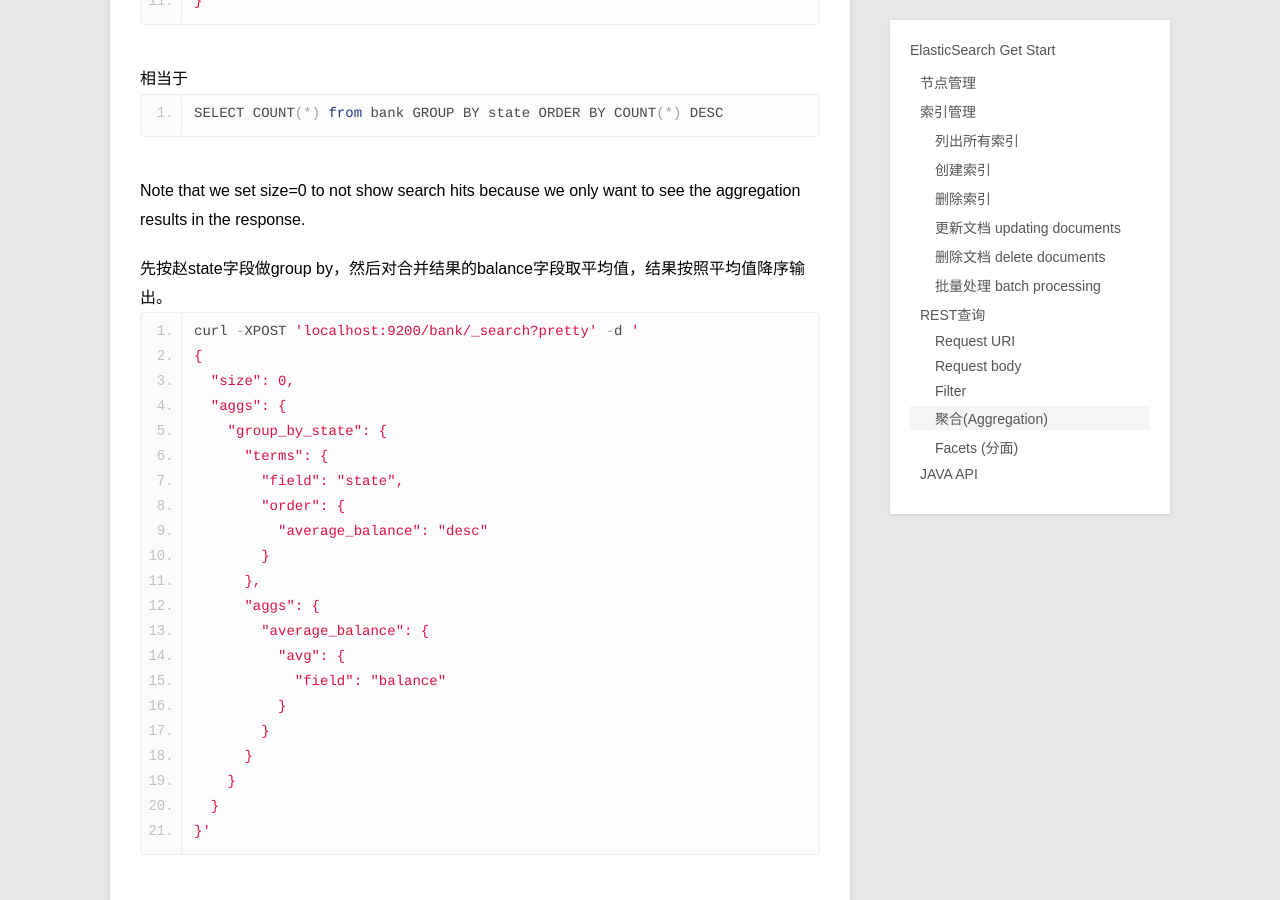
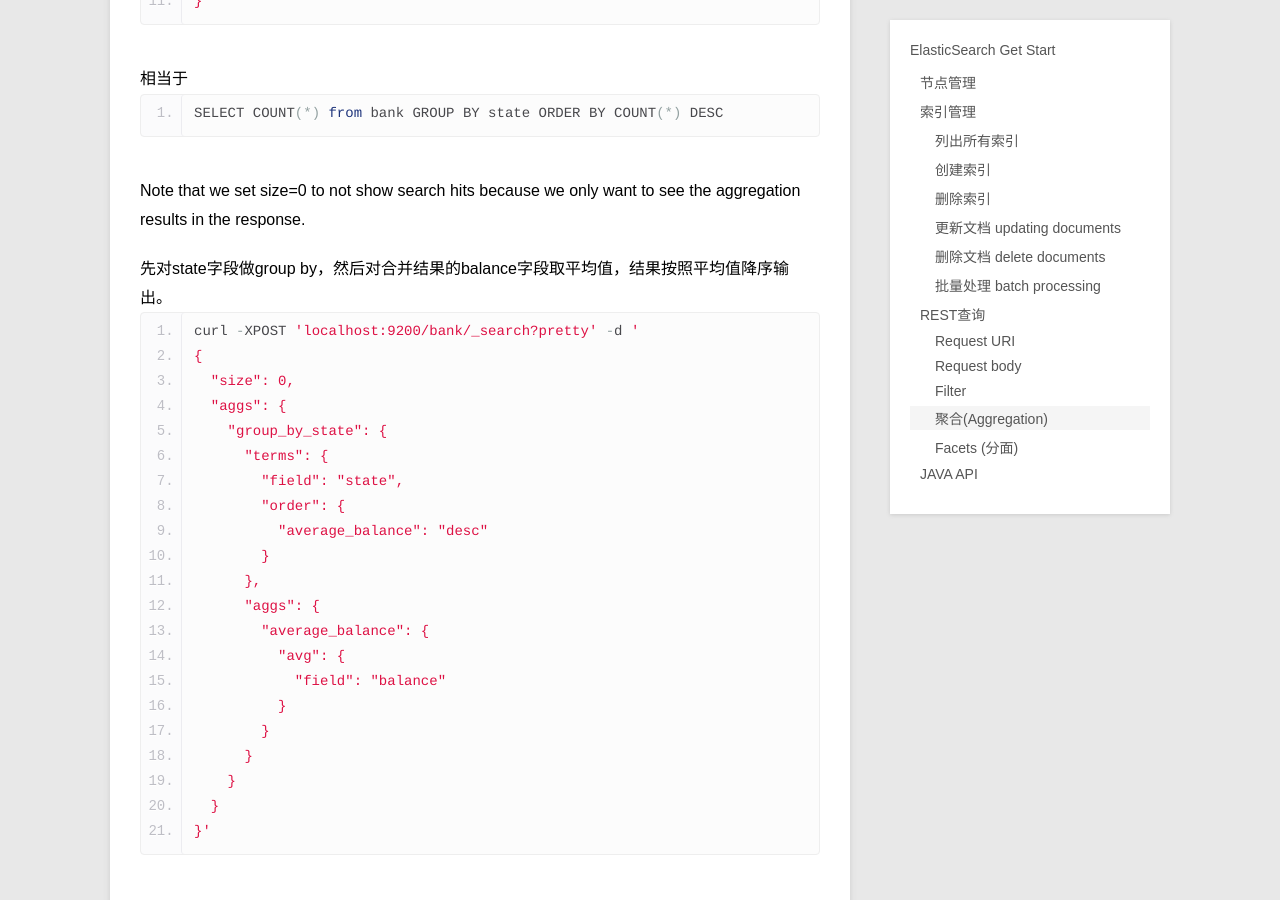
Before and after one commit to moreorless/moreorless.github.io, a Jekyll site: the page built from _posts/blog/2014-11-03-elasticsearch_usage.md, in a window 1280 px wide and 900 px high, scrolled down 8156 px. Built offline with Jekyll 4.4.1, drawn with Linux system fonts in a browser that asks for light colours; Markdown is read by kramdown in place of the engine named in the settings.

Commit message:
修改错别字

````diff
--- a/_posts/blog/2014-11-03-elasticsearch_usage.md
+++ b/_posts/blog/2014-11-03-elasticsearch_usage.md
@@ -368,7 +368,7 @@ SELECT COUNT(*) from bank GROUP BY state ORDER BY COUNT(*) DESC
 
 Note that we set size=0 to not show search hits because we only want to see the aggregation results in the response.
 
-先按赵state字段做group by，然后对合并结果的balance字段取平均值，结果按照平均值降序输出。
+先对state字段做group by，然后对合并结果的balance字段取平均值，结果按照平均值降序输出。
 
 ```
 curl -XPOST 'localhost:9200/bank/_search?pretty' -d '
@@ -460,5 +460,6 @@ Maven repository
 ```
 
 两种调用方式
+
 * 节点模式
 * 透明模式
````
Also changed, not shown: _posts/opinion/2014-11-09-todo-list.md (added, +11 -0 lines), _posts/project/2014-08-05-guitar.md (deleted, +0 -11 lines).
